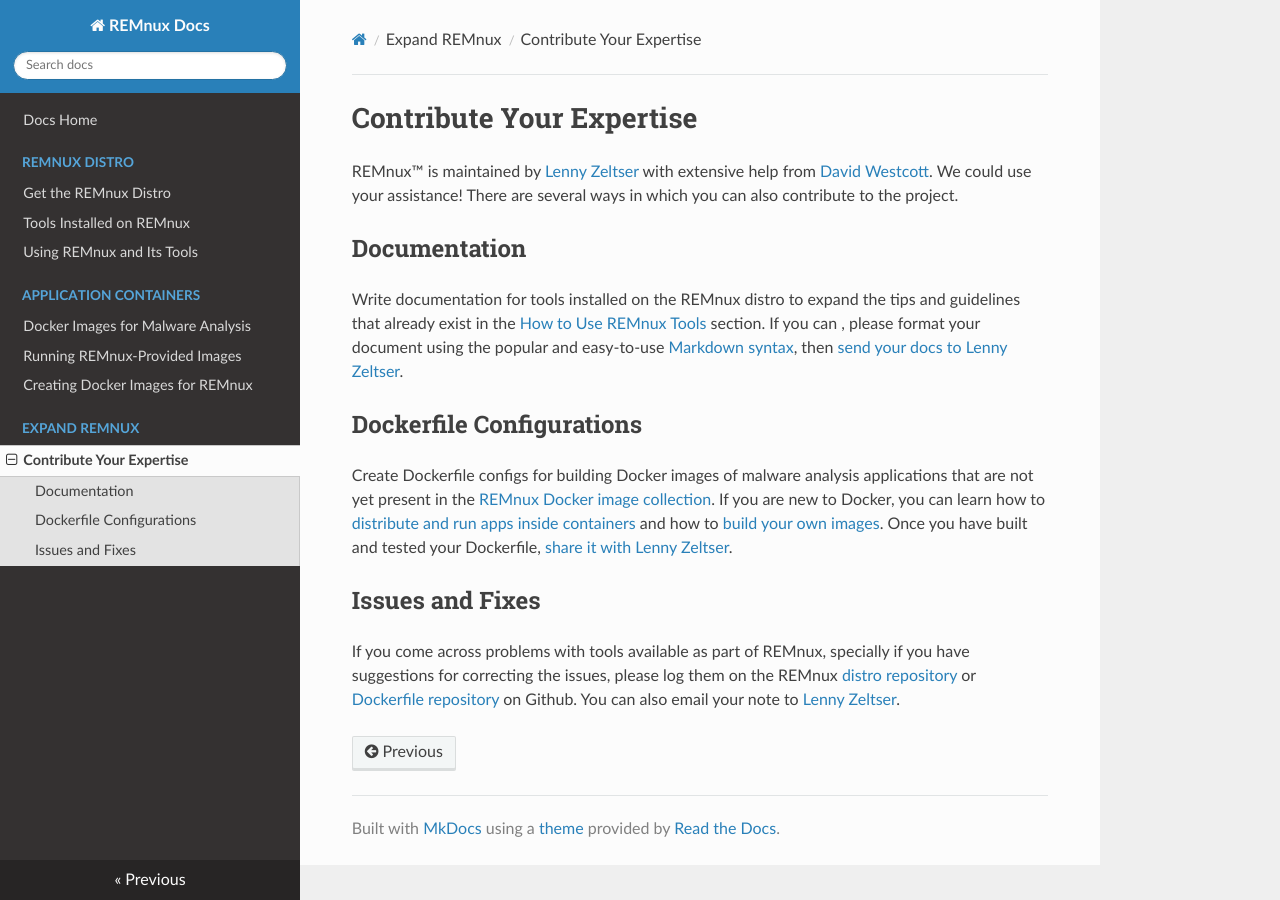
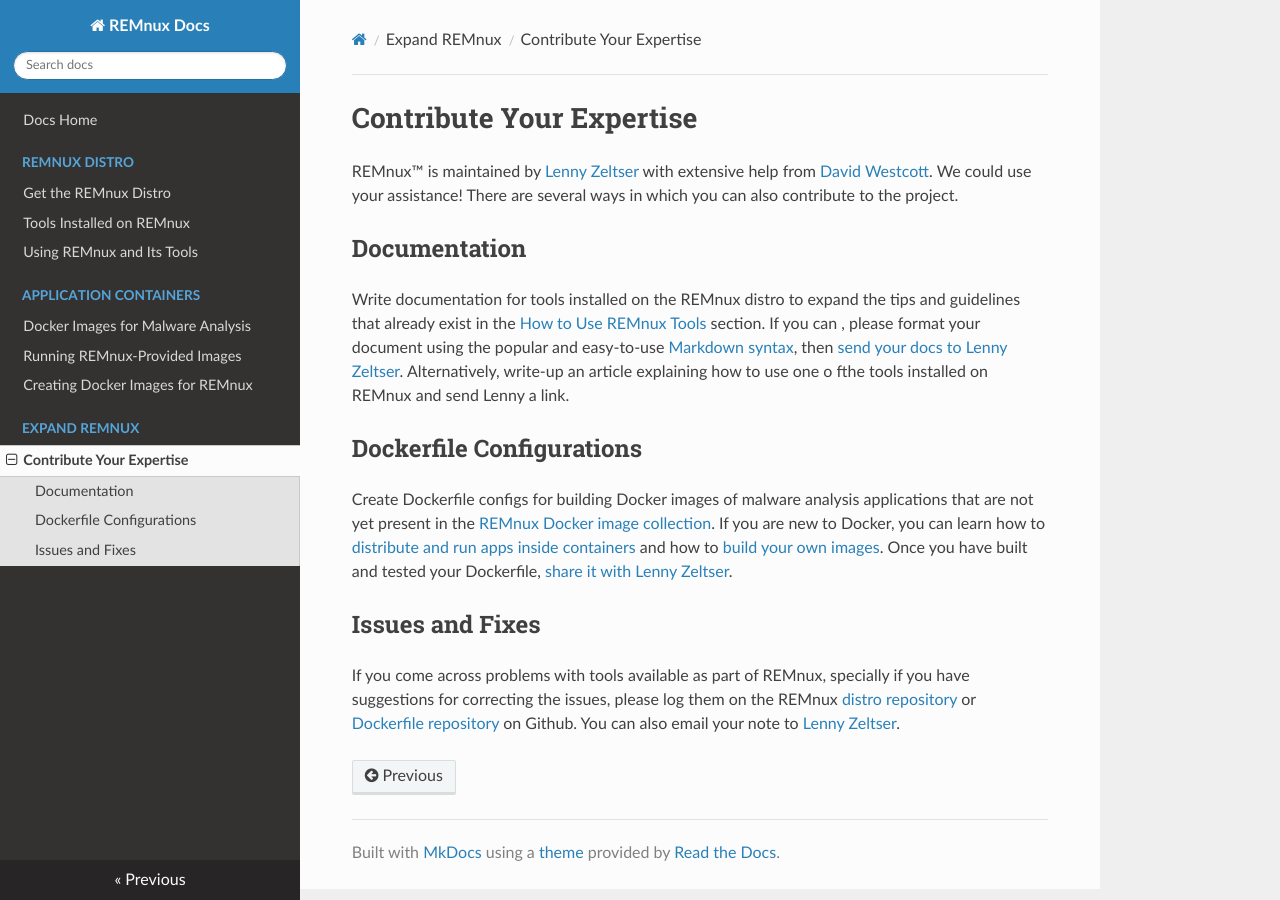
Before and after one commit to wzod/docs, an MkDocs documentation site: the page built from source/expand/contribute.md, in a window 1280 px wide. Built offline with MkDocs 1.6.1, drawn with Linux system fonts in a browser that asks for light colours; nearby versions of some CDN libraries; old or Windows-style settings are respelled for this version of MkDocs.

Commit message:
Update contribute.md

```diff
--- a/source/expand/contribute.md
+++ b/source/expand/contribute.md
@@ -4,7 +4,7 @@
 
 ## Documentation
 
-Write documentation for tools installed on the REMnux distro to expand the tips and guidelines that already exist in the [How to Use REMnux Tools](../distro/use.md) section. If you can , please format your document using the popular and easy-to-use [Markdown syntax](https://daringfireball.net/projects/markdown/basics), then [send your docs to Lenny Zeltser](https://zeltser.com/contact/).
+Write documentation for tools installed on the REMnux distro to expand the tips and guidelines that already exist in the [How to Use REMnux Tools](../distro/use.md) section. If you can , please format your document using the popular and easy-to-use [Markdown syntax](https://daringfireball.net/projects/markdown/basics), then [send your docs to Lenny Zeltser](https://zeltser.com/contact/). Alternatively, write-up an article explaining how to use one o fthe tools installed on REMnux and send Lenny a link.
 
 ## Dockerfile Configurations
 
```
